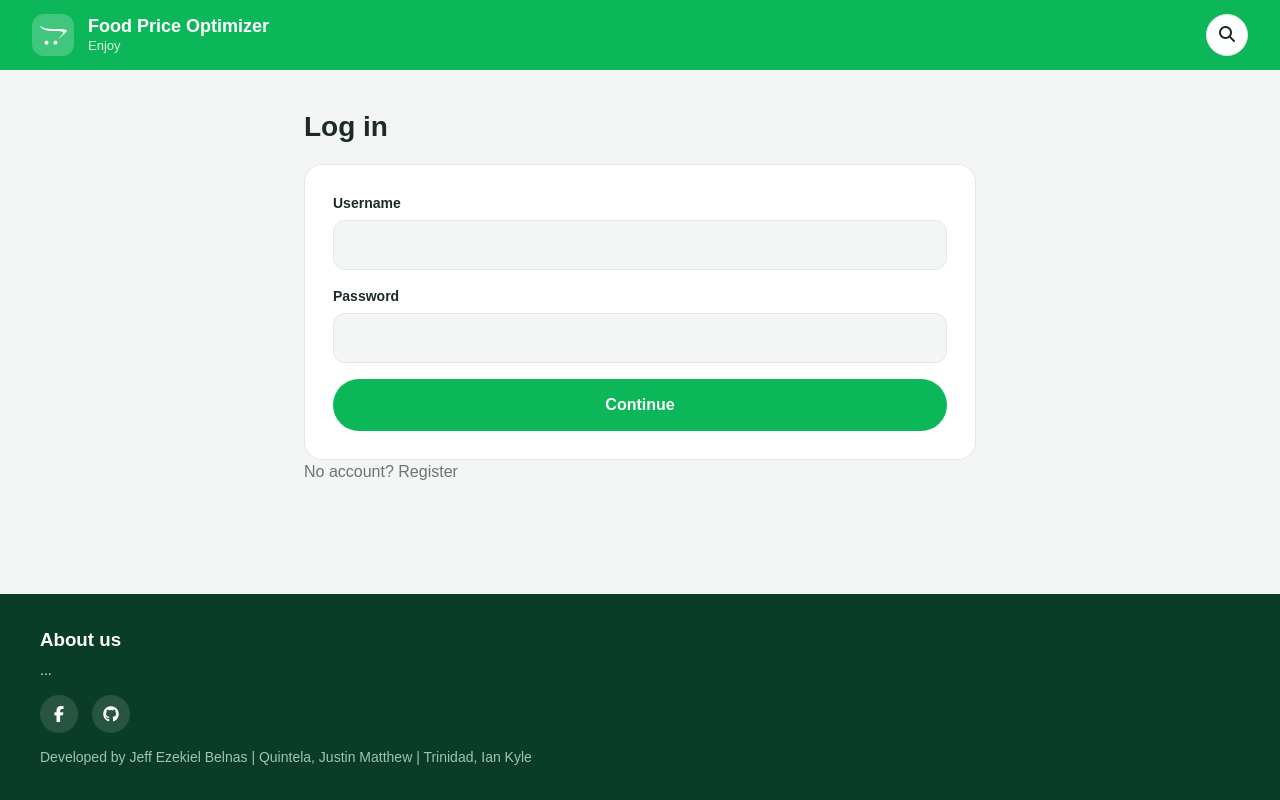
After one commit to jeffkkiel/Community-Driven-Food-Price-Comparison-Budget-Optimization-System, a Flask app: page /login in a window 1280 px wide. The commit adds this page. Run offline with Flask 3, Linux system fonts and the light colour scheme.

Commit message:
added login, added user number in side panel

```diff
--- a/app/__init__.py
+++ b/app/__init__.py
@@ -2,10 +2,14 @@ from flask import Flask
 from config import Config
 from flask_sqlalchemy import SQLAlchemy
 from flask_migrate import Migrate
+from flask_login import LoginManager
 
 app = Flask(__name__)
 app.config.from_object(Config)
 db = SQLAlchemy(app)
 migrate = Migrate(app, db)
 
+login = LoginManager(app)
+login.login_view = "login"
+
 from app import routes, models  # isort: skip  # noqa: E402
--- a/app/forms.py
+++ b/app/forms.py
@@ -1,6 +1,7 @@
+from flask_login import UserMixin
 from flask_wtf import FlaskForm
 from wtforms import *
-from wtforms.validators import DataRequired, Optional, NumberRange, Length, ValidationError
+from wtforms.validators import DataRequired, Optional, NumberRange, Length, ValidationError, EqualTo
 
 CATEGORIES = [
     "Fruits", "Vegetables", "Meat", "Seafood", "Chilled", "Frozen", "Snacks", "Sweets", "Beverages"
@@ -11,35 +12,26 @@ LOCATIONS = [
 ]
 
 
-class RegisterForm(FlaskForm):
-    pass
-    # username =
-    # password =
-    # submit =
-
+class AuthForm(FlaskForm):
+    username = StringField('Username', validators=[DataRequired(), Length(min=4, max=20)])
+    password = PasswordField('Password', validators=[DataRequired()])
+    password2 = PasswordField('Repeat password', validators=[Optional()])
+    submit = SubmitField('Continue')
 
 class ProductForm(FlaskForm):
-    category = SelectField('Category', choices=[(
-        c, c) for c in CATEGORIES], validators=[DataRequired()])
-    product = SelectField('Product Name', choices=[],
-                          validators=[DataRequired()])
-    product_name = StringField("New Product Name", validators=[
-                               Optional(), Length(max=150)])
+    category = SelectField('Category', choices=[(c, c) for c in CATEGORIES], validators=[DataRequired()])
+    product = SelectField('Product Name', choices=[], validators=[DataRequired()])
+    product_name = StringField("New Product Name", validators=[Optional(), Length(max=150)])
     description = StringField('Add Description', validators=[Optional()])
     img = FileField('Upload an Image', validators=[Optional()])
-    location = SelectField('City', choices=[(
-        "", "Choose a city")] + [(loc, loc) for loc in LOCATIONS], validators=[DataRequired()])
+    location = SelectField('City', choices=[("", "Choose a city")] + [(loc, loc) for loc in LOCATIONS], validators=[DataRequired()])
     store = SelectField('Store', choices=[], validators=[DataRequired()])
-    store_name = StringField("New Store Name", validators=[
-                             Optional(), Length(max=150)])
-    quantity = IntegerField('Product Quantity', default=1, validators=[
-                            DataRequired(), NumberRange(min=1)])
-    total_price = DecimalField('Total Price (₱)', places=2, validators=[
-                               DataRequired(), NumberRange(min=0)])
+    store_name = StringField("New Store Name", validators=[Optional(), Length(max=150)])
+    quantity = IntegerField('Product Quantity', default=1, validators=[DataRequired(), NumberRange(min=1)])
+    total_price = DecimalField('Total Price (₱)', places=2, validators=[DataRequired(), NumberRange(min=0)])
     submit = SubmitField('Add Product')
 
 
 class CompareForm(FlaskForm):
-    products = SelectMultipleField('Add a food to compare',
-                                   choices=[], validators=[DataRequired()])
+    products = SelectMultipleField('Add a food to compare',choices=[], validators=[DataRequired()])
     submit = SubmitField('Add')
--- a/app/routes.py
+++ b/app/routes.py
@@ -1,26 +1,76 @@
-import subprocess
-from app.services.add_product import setup_product_form, validate_category_location, save_product_submission
-from app.services.helper import time_ago, format_number
-from app.models import *
-from app.forms import *
-from app import app, db
-from sqlalchemy.exc import SQLAlchemyError
-from sqlalchemy import func
-import sqlalchemy as sa
-from flask import render_template, flash, redirect, url_for, request, session
-import urllib.request
 from datetime import datetime, timezone, timedelta, date, time as dtime
 from app.services.search import search_prices
+
+from flask_login import current_user, login_user, logout_user, login_required
+from werkzeug.security import generate_password_hash, check_password_hash
 
 import os
 from dotenv import load_dotenv
 load_dotenv()
 
+import urllib.request
+
+from flask import render_template, flash, redirect, url_for, request, session
+import sqlalchemy as sa
+
+from sqlalchemy import func
+from sqlalchemy.exc import SQLAlchemyError
+from app import app, db
+from app.forms import *
+from app.models import *
+from app.services.helper import time_ago, format_number
+from app.services.add_product import setup_product_form, validate_category_location, save_product_submission
+
+from sqlalchemy.exc import SQLAlchemyError
 
 # for perm website auto-update through /update route
+import subprocess
+
+@app.before_request
+def require_login():
+    allowed = ("login", "register", "static")
+    if not current_user.is_authenticated and request.endpoint not in allowed:
+        return redirect(url_for("login"))
 
 
-@app.route("/", methods=["GET", "POST"])
+@app.route("/login", methods=["GET", "POST"], endpoint="login")
+@app.route("/register", methods=["GET", "POST"], endpoint="register")
+def auth():
+    mode = "register" if request.path == "/register" else "login"
+    form = AuthForm()
+
+    if form.validate_on_submit():
+        username = form.username.data.strip()
+        user = db.session.scalar(db.select(User).where(func.lower(User.username) == username.lower()))
+
+        if mode == "register":
+            if len(form.password.data) < 6:
+                form.password.errors.append("Use at least 6 characters.")
+            elif form.password.data != form.password2.data:
+                form.password2.errors.append("Password do not match.")
+            elif user:
+                form.username.errors.append("That username is taken. Please try again.")
+            else:
+                user = User(username=username, password_hash=generate_password_hash(form.password.data))
+                db.session.add(user)
+                db.session.commit()
+                login_user(user)
+                return redirect(url_for("dashboard"))
+        else:
+            if user is None or not check_password_hash(user.password_hash, form.password.data):
+                flash("Wrong username or password.", "error")
+            else:
+                login_user(user)
+                return redirect(url_for("dashboard"))
+
+    return render_template("auth.html", form=form, mode=mode)
+
+
+@app.route("/logout")
+def logout():
+    logout_user()
+    return redirect(url_for("dashboard"))
+
 @app.route("/", methods=["GET", "POST"])
 def dashboard():
     # form = CompareForm()
@@ -49,28 +99,29 @@ def dashboard():
     stats = {
         "stores": db.session.scalar(db.select(func.count(Store.id))),
         "foods": db.session.scalar(db.select(func.count(Product.id))),
-        "locations": db.session.scalar(db.select(func.count(func.distinct(Store.location)))),
+        "users": db.session.scalar(db.select(func.count(User.id))),
         "today": db.session.scalar(db.select(func.count(PriceHistory.id)).where(PriceHistory.recorded_at >= start_of_day)),
     }
 
     recent = db.session.execute(
-        db.select(PriceHistory, Product, Store)
+        db.select(PriceHistory, Product, Store, User)
         .join(ProductStore, PriceHistory.product_store_id == ProductStore.id)
         .join(Product, ProductStore.product_id == Product.id)
         .join(Store, ProductStore.store_id == Store.id)
+        .outerjoin(User, PriceHistory.user_id == User.id)
         .order_by(PriceHistory.recorded_at.desc())
         .limit(5)
     ).all()
 
     activity = [
         {
+            "user": user.username if user else "Anonymous",
             "food": product.name,
             "price": format_number(history.price),
             "store": store.name,
-            "location": store.location,
             "time": time_ago(history.recorded_at),
         }
-        for history, product, store in recent
+        for history, product, store, user in recent
     ]
 
     q = request.args.get("q", "").strip()
@@ -135,14 +186,13 @@ def history():
     return render_template("history.html")
 
 
+
 @app.route("/compare", methods=["GET", "POST"])
 def compare():
     form = CompareForm()
 
-    products = db.session.scalars(
-        db.select(Product).order_by(Product.name)).all()
-    form.products.choices = [(str(product.id), product.name)
-                             for product in products]
+    products = db.session.scalars(db.select(Product).order_by(Product.name)).all()
+    form.products.choices = [(str(product.id), product.name)for product in products]
     chosen_listings_rows = []
 
     if form.validate_on_submit():
@@ -158,9 +208,9 @@ def compare():
         if len(selected_products) != len(set(product_ids)):
             raise ValueError("One or more selected products do not exist.")
 
-        # find the latest price for each listing
+        #find the latest price for each listing
         latest_prices = (db.select(PriceHistory.product_store_id, db.func.max(PriceHistory.id).label("latest_id"))
-                         .group_by(PriceHistory.product_store_id) .subquery())
+            .group_by(PriceHistory.product_store_id) .subquery())
 
         chosen_listings_rows = db.session.execute(
             db.select(ProductStore, Product, Store, PriceHistory)
@@ -234,7 +284,6 @@ def day_summary():
         })
     return render_template("day_summary.html", chosen=chosen, today=today, entries=entries)
 
-
 @app.route('/nukedb')
 def nuke_db():
 
@@ -242,7 +291,6 @@ def nuke_db():
     db.create_all()
 
     return redirect('/')
-
 
 @app.route('/update')
 def deploy():
--- /dev/null
+++ b/app/templates/auth.html
@@ -0,0 +1,44 @@
+{% extends "base.html" %}
+{% block tittle %} {{ "Register" if mode == "register" else "Log in"}} {% endblock %}
+{% block head %}
+<link
+  rel="stylesheet"
+  href="{{ url_for('static', filename='css/add_product.css') }}"
+/>
+{% endblock %} {% block content %}
+
+<main class="page">
+  <h1>{{ "Create account" if mode == "register" else "Log in"}}</h1>
+  <form method="POST">
+    {{ form.hidden_tag() }}
+
+    <div class="form-group">
+      {{ form.username.label }} {{ form.username() }}
+      {% for e in form.username.errors %} <span class="error">{{ e }}</span>
+      {% endfor %}
+    </div>
+
+    <div class="form-group">
+      {{ form.password.label }} {{ form.password() }}
+      {% for e in form.password.errors %} <span class="error">{{ e }}</span>
+      {% endfor %}
+    </div>
+
+    {% if mode == "register" %}
+    <div class="form-group">
+      {{ form.password2.label }} {{ form.password2() }}
+      {% for e in form.password2.errors %} <span class="error">{{ e }}</span>
+      {% endfor %}
+    </div>
+    {% endif %}
+
+    {{ form.submit(class="btn btn-primary") }}
+  </form>
+
+  {% if mode == "register" %}
+  <p>Already have an account? <a href="{{ url_for('login') }}">Log in</a></p>
+  {% else %}
+  <p>No account? <a href="{{ url_for('register') }}">Register</a></p>
+  {% endif %}
+</main>
+{% endblock %}
--- a/app/templates/dashboard.html
+++ b/app/templates/dashboard.html
@@ -92,9 +92,9 @@
     <div class="panel panel-dark">
       <h3>Community</h3>
       <div class="statistics">
+        <div><strong>{{ stats.users }}</strong><span>Users</span></div>
         <div><strong>{{ stats.stores }}</strong><span>Stores</span></div>
         <div><strong>{{ stats.foods }}</strong><span>Foods</span></div>
-        <div><strong>{{ stats.locations }}</strong><span>Locations</span></div>
         <div><strong>{{ stats.today }}</strong><span>Updates today</span></div>
       </div>
     </div>
--- a/app/templates/login.html
+++ /dev/null
@@ -1,6 +0,0 @@
-{% extends "base.html" %} {% block head %}
-<link
-  rel="stylesheet"
-  href="{{ url_for('static', filename='css/add_product.css') }}"
-/>
-{% endblock %} {% block content %}
```
Also changed, not shown: app/models.py (+11 -16 lines).
